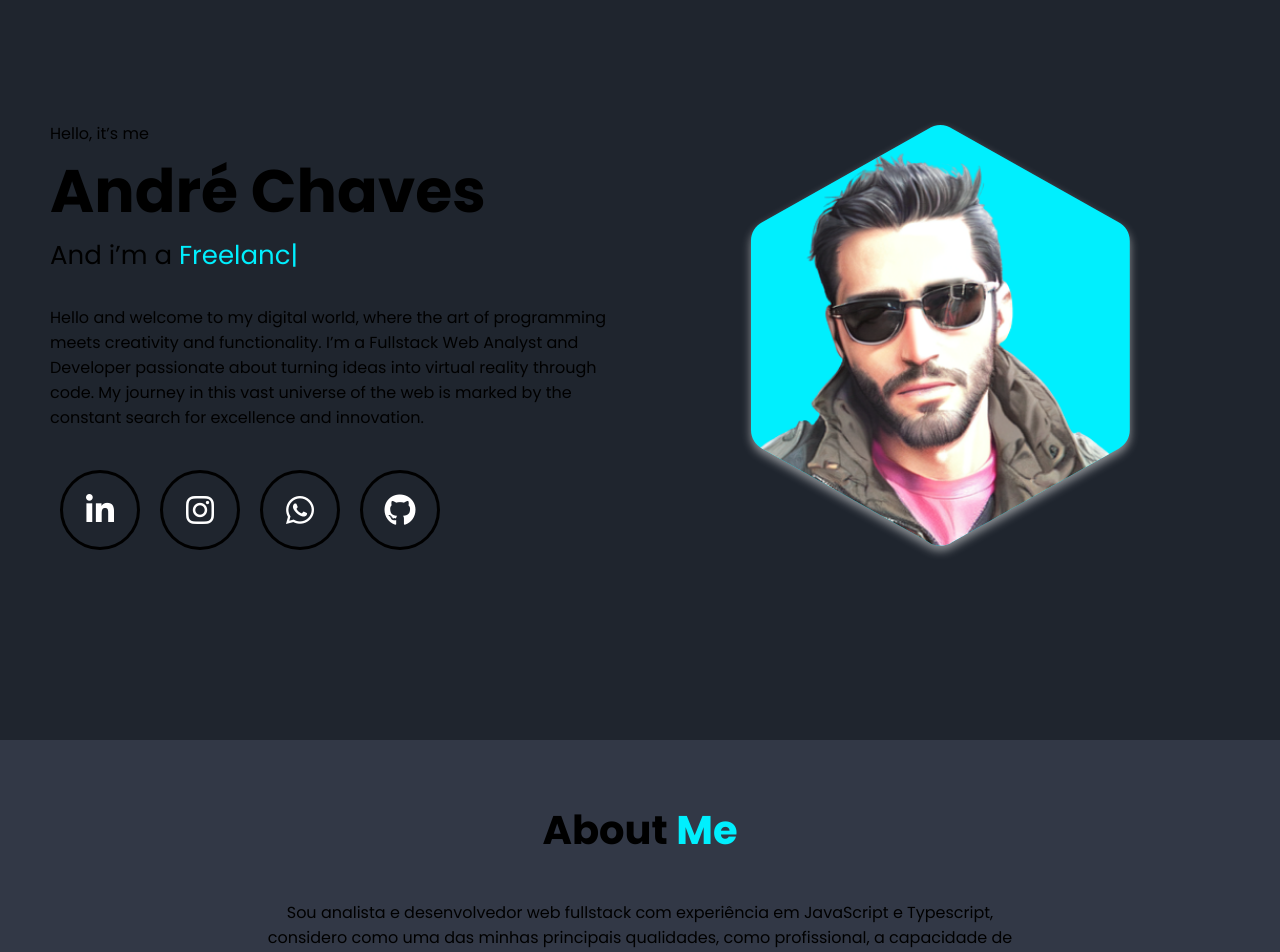
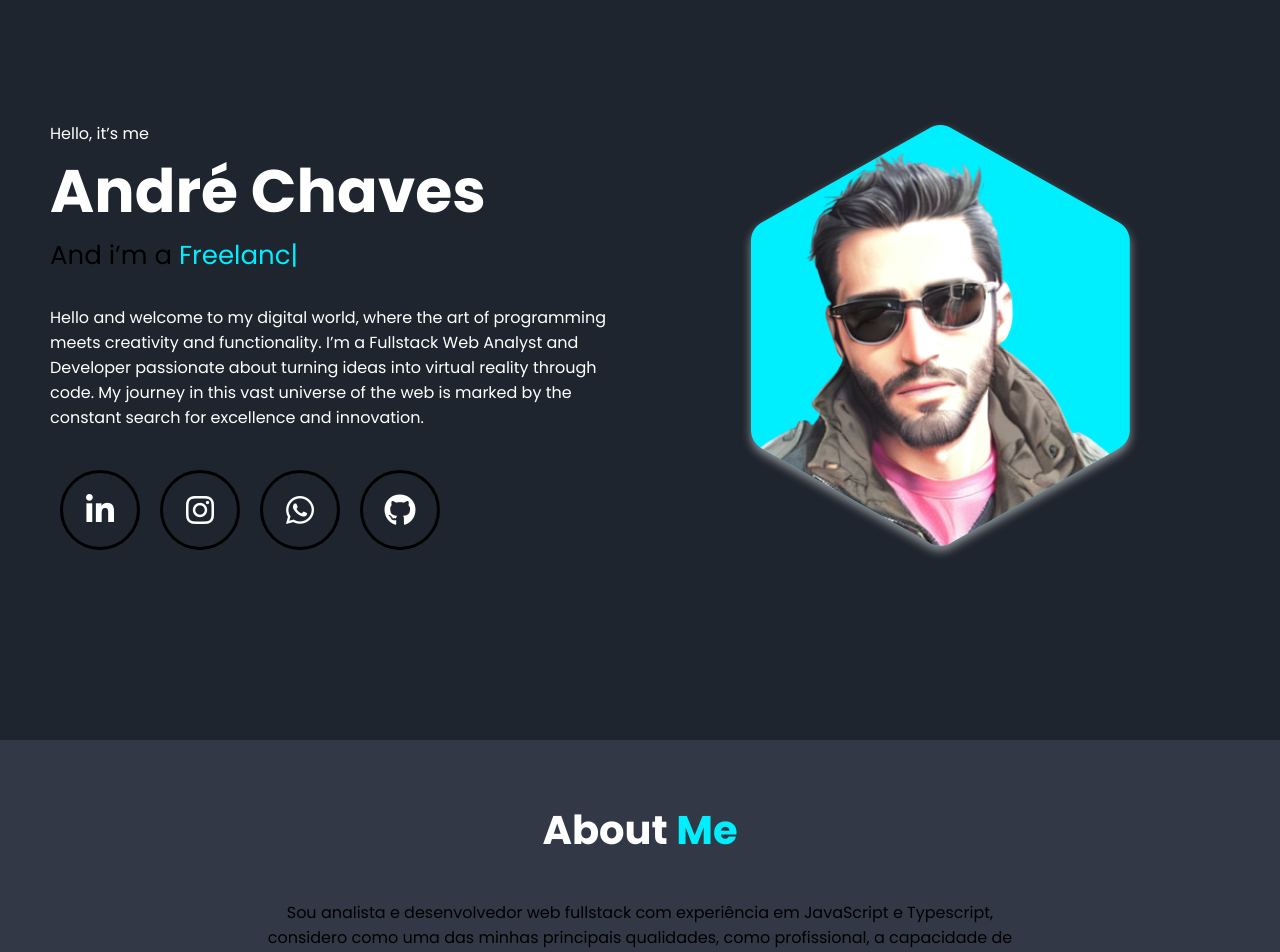
Before and after one commit to AndreChavs/andrechaves, a Next.js app: page / in a window 1280 px wide. Shown: the part 140-1092 px from the top of the page. Built offline with nearby package versions, Linux system fonts and the light colour scheme; a web font is replaced by a local one.

Commit message:
color white text

```diff
--- a/src/components/sections/Principal.tsx
+++ b/src/components/sections/Principal.tsx
@@ -22,7 +22,7 @@ const Principal = () => {
       <Container className={styles.containerWrap}>
         <Grid06 className={styles.gridText}>
           <div>
-            <p>Hello, it&#8217;s me</p>
+            <p className={styles.txt}>Hello, it&#8217;s me</p>
             <h1 className={styles.txtNome}>André Chaves</h1>
             <p className={styles.txtAnimation}>And i&#8217;m a <span ref={el} /></p>
             <p className={styles.txtParagraph}>
--- a/src/styles/modules/Contato.module.css
+++ b/src/styles/modules/Contato.module.css
@@ -8,4 +8,5 @@
   margin-bottom: 40px;
   font-size: 40px;
   font-family:'Poppins', sans-serif;
+  color: #fff;
 }
--- a/src/styles/modules/Principal.module.css
+++ b/src/styles/modules/Principal.module.css
@@ -10,7 +10,6 @@
   align-items: center;
 }
 
-
 .gridText{
   display: flex;
   align-items: center;
@@ -19,6 +18,7 @@
 .txtNome{
   font-size: 60px;
   font-family:'Poppins', sans-serif;
+  color: #fff;
 }
 
 .txtAnimation{
@@ -27,8 +27,12 @@
 .txtAnimation span{
   color: #00EFFE;
 }
+.txt{
+  color: #fff;
+}
 .txtParagraph{
   padding: 30px 0;
+  color: #fff;
 }
 
 .containerWrap{
--- a/src/styles/modules/Projects.module.css
+++ b/src/styles/modules/Projects.module.css
@@ -12,4 +12,5 @@
   margin-bottom: 40px;
   font-size: 40px;
   font-family:'Poppins', sans-serif;
+  color: #fff;
 }
--- a/src/styles/modules/Skills.module.css
+++ b/src/styles/modules/Skills.module.css
@@ -12,6 +12,7 @@
   margin-bottom: 40px;
   font-size: 40px;
   font-family:'Poppins', sans-serif;
+  color: #fff;
 }
 
 .subTitle{
--- a/src/styles/modules/Sobre.module.css
+++ b/src/styles/modules/Sobre.module.css
@@ -14,6 +14,7 @@
   margin-bottom: 40px;
   font-size: 40px;
   font-family:'Poppins', sans-serif;
+  color: #fff;
 }
 .title span{
   color:#00EFFE;
```
